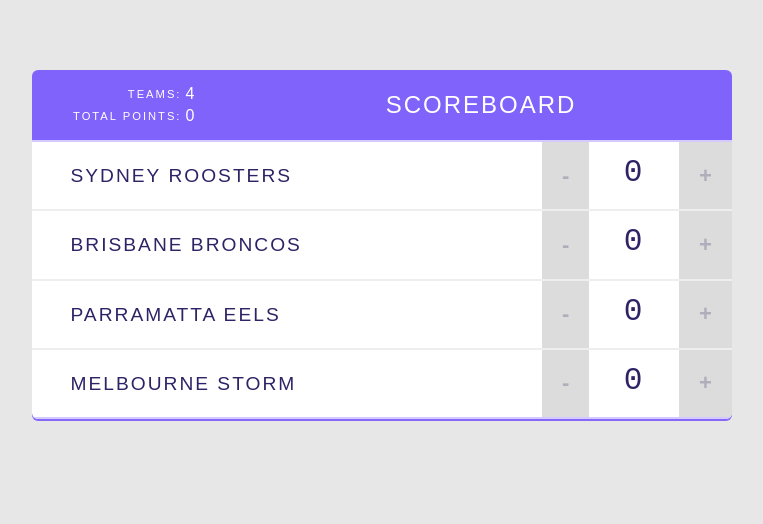
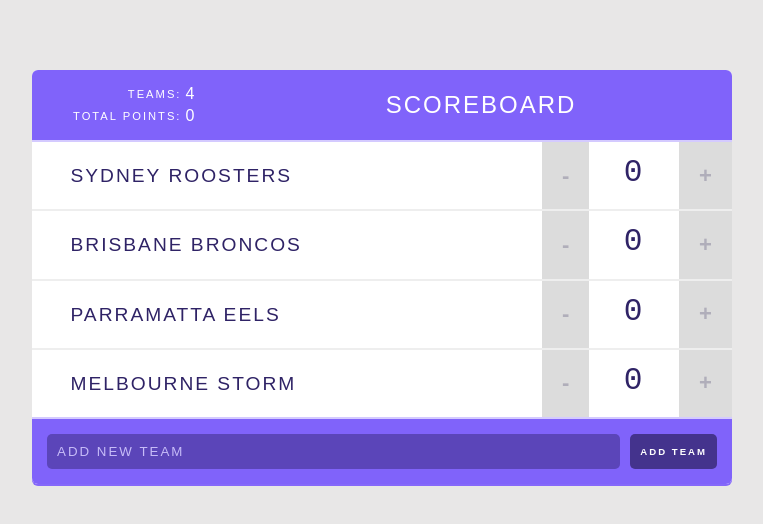
Before and after one commit to ae-graham/scoreboard, a React (Create React App) app: page / in a window 1280 px wide. Shown: the top 524 px of the page, without its empty margins (258-1021 px from the left). Built offline with nearby package versions, Linux system fonts and the light colour scheme.

Commit message:
added functionality to add new teams

```diff
--- /dev/null
+++ b/src/components/AddTeamForm.js
@@ -0,0 +1,27 @@
+import React, {useState} from "react";
+
+const AddTeamForm = (props) => {
+    const [value, setValue] = useState("");
+
+    const handleSubmit = (event) => {
+        event.preventDefault();         //prevent the form's default behavior when the form submits
+        props.addTeam(value);
+        setValue("");
+    }
+
+    return(
+        <form onSubmit={(event) => handleSubmit(event)}>
+            {console.log(value)}
+            <input                                                  //create a controlled component that renders an <input> field
+                type="text"
+                onChange= {(event) => setValue(event.target.value)}
+                value={value}
+                placeholder="Add New Team">
+            </input>
+
+            <input type="submit" value="Add Team"></input>
+        </form>
+    );
+}
+
+export default AddTeamForm;
--- a/src/components/App.js
+++ b/src/components/App.js
@@ -1,7 +1,7 @@
 import React from "react";
 import Header from "./Header";
 import Team from "./Team";
-//import AddTeamForm from "./AddTeamForm";
+import AddTeamForm from "./AddTeamForm";
 
 
 const App = () => {
@@ -28,6 +28,8 @@
     }
   ]);
 
+  const [nextTeamId, setnextTeamId] = React.useState(5);
+
   const handleRemoveTeam = (id) => {
     setTeams(prevTeams => prevTeams.filter(element => element.id !== id));
     //we include the state variable through prevTeams, so that we can filter through each element of the array --> (object),
@@ -47,6 +49,17 @@
         return element;                                     //then we just return the team object.
       }
     }));
+  }
+
+  const handleAddTeam = (name) => {                         //takes in the value submitted from the form as the 'name' parameter,
+    setTeams(prevTeams => [...prevTeams,                    //then we call setTeams which takes in the prevTeam and copies the entire state array into a new array we create.
+      {
+        name: name,                                         //we asign the name property the value from the parameter (the input value)
+        score: 0,
+        id: nextTeamId                                      //we must create a unique id for each team, so we asign the id with a new state id
+      }
+    ]);
+    setnextTeamId(prevTeamId => prevTeamId + 1);
   }
 
 
@@ -69,7 +82,7 @@
         />
       )}
 
-      {/*<AddTeamForm />*/}
+      <AddTeamForm addTeam={handleAddTeam}/>
     </div>
   );
 
```
